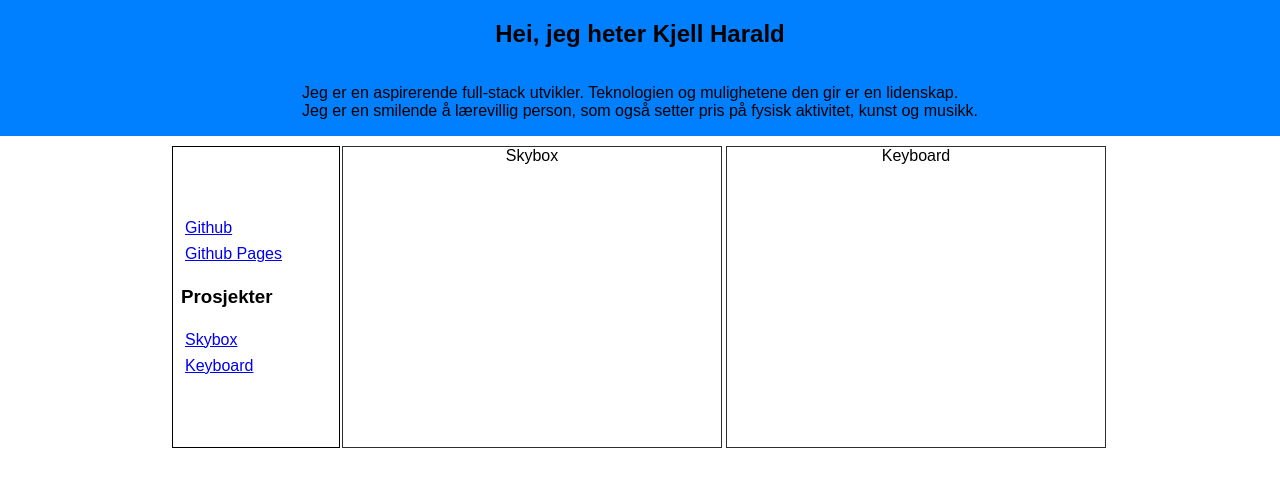
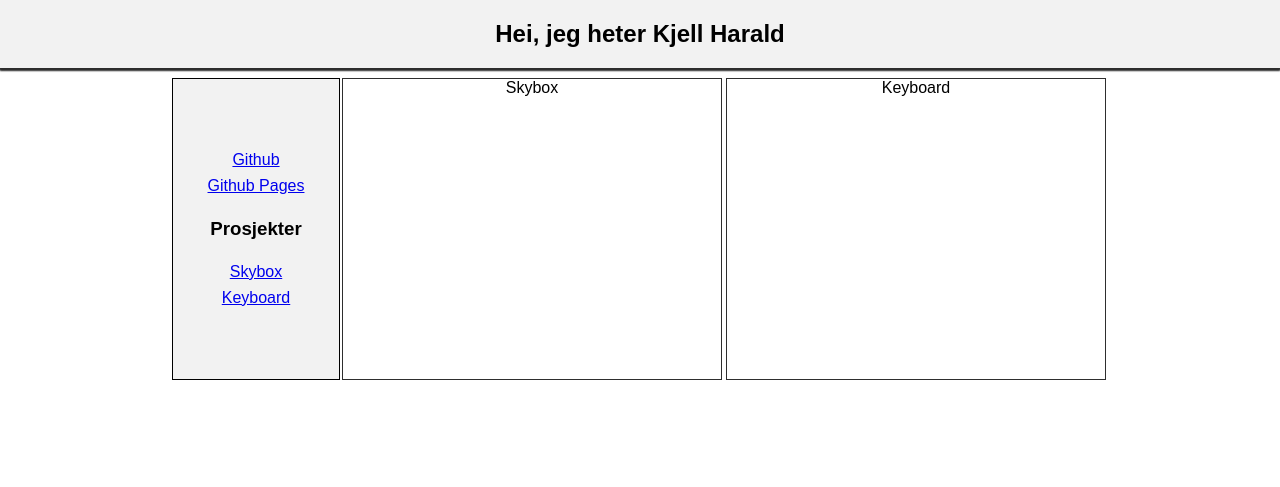
Before and after one commit to KjellHarald/scratch, a PHP site: page / in a window 1280 px wide. Shown: the top 487 px of the page. Run offline with PHP 8.4, Linux system fonts and the light colour scheme.

Commit message:
push all

```diff
--- a/firefox-ext/styles.css
+++ b/firefox-ext/styles.css
@@ -0,0 +1,6 @@
+body {
+  width: 300px;
+  height: 400px;
+  color: #000;
+  background-color: #f2f2f2;
+}
--- a/index.html
+++ b/index.html
@@ -6,19 +6,17 @@
     <meta name="viewport" content="width=device-width, initial-scale=1.0" />
     <title>Kjell Harald</title>
     <link rel="stylesheet" href="styles.css" />
-    <script src="projects.js" defer>
-      showProjects();
-    </script>
+    <script src="projects.js" defer></script>
   </head>
   <body>
     <header>
       <h2>Hei, jeg heter Kjell Harald</h2>
-      <p>
+      <!--<p>
         Jeg er en aspirerende full-stack utvikler. Teknologien og mulighetene
         den gir er en lidenskap.<br />
         Jeg er en smilende å lærevillig person, som også setter pris på fysisk
         aktivitet, kunst og musikk.
-      </p>
+      </p>-->
     </header>
 
     <div class="container">
@@ -33,7 +31,7 @@
         <a href="skybox/">Skybox</a>
         <a href="keyboard/">Keyboard</a>
       </div>
-      <div class="context"></div>
+      <div id="context"></div>
     </div>
   </body>
 </html>
--- a/projects.js
+++ b/projects.js
@@ -1,3 +1,16 @@
+const projects = [["Skybox", "Hei Verden"], ["Keyboard"]];
+console.log("l");
+for (let i = 0; i < projects.length; i++) {
+  let DisplayProject = projects[i][0];
+  let context = document.getElementById("context");
+  let newProject = document.createElement("div");
+  newProject.setAttribute("class", "project");
+  newProject.setAttribute("id", DisplayProject);
+  context.appendChild(newProject);
+
+  document.getElementById(DisplayProject).innerHTML = DisplayProject;
+}
+
 function email(email) {
   const addr = [
     "gmail.com",
@@ -14,21 +27,6 @@ function email(email) {
   }
 }
 
-//function showProjects() {
-const projects = [["Skybox"], ["Keyboard"]];
-
-for (let i = 0; i < projects.length; i++) {
-  let DisplayProject = projects[i][0];
-  let context = document.querySelector(".context");
-  let newProject = document.createElement("div");
-  newProject.setAttribute("class", "project");
-  newProject.setAttribute("id", DisplayProject);
-  context.appendChild(newProject);
-
-  document.getElementById(DisplayProject).innerHTML = DisplayProject;
-}
-//}
-
 function PXtoEM(px) {
   document.getElementById("pxtoem");
   em = px / 16;
--- a/styles.css
+++ b/styles.css
@@ -7,7 +7,9 @@ header {
   justify-content: center;
   flex-direction: column;
   align-items: center;
-  background-color: #0080ff;
+  background-color: #f2f2f2;
+  box-shadow: 0px 2px 2px #2e2e2e, 0px 2px 2px #2e2e2e, 0px 2px 2px #2e2e2e,
+    0px 2px 2px #2e2e2e;
 }
 .container {
   margin: 10px 0;
@@ -18,15 +20,16 @@ header {
   display: flex;
   flex-direction: column;
   justify-content: center;
-  align-items: flex-start;
+  align-items: center;
   border: 1px solid #000;
+  background-color: #f2f2f2;
   padding: 8px;
   width: 150px;
 }
 .projects-list a {
   padding: 4px;
 }
-.context {
+#context {
   display: flex;
   justify-content: center;
   width: 60%;
```
Also changed, not shown: firefox-ext/ext.js (+7 -2 lines), firefox-ext/index.html (+15 -0 lines), firefox-ext/manifest.json (added).
